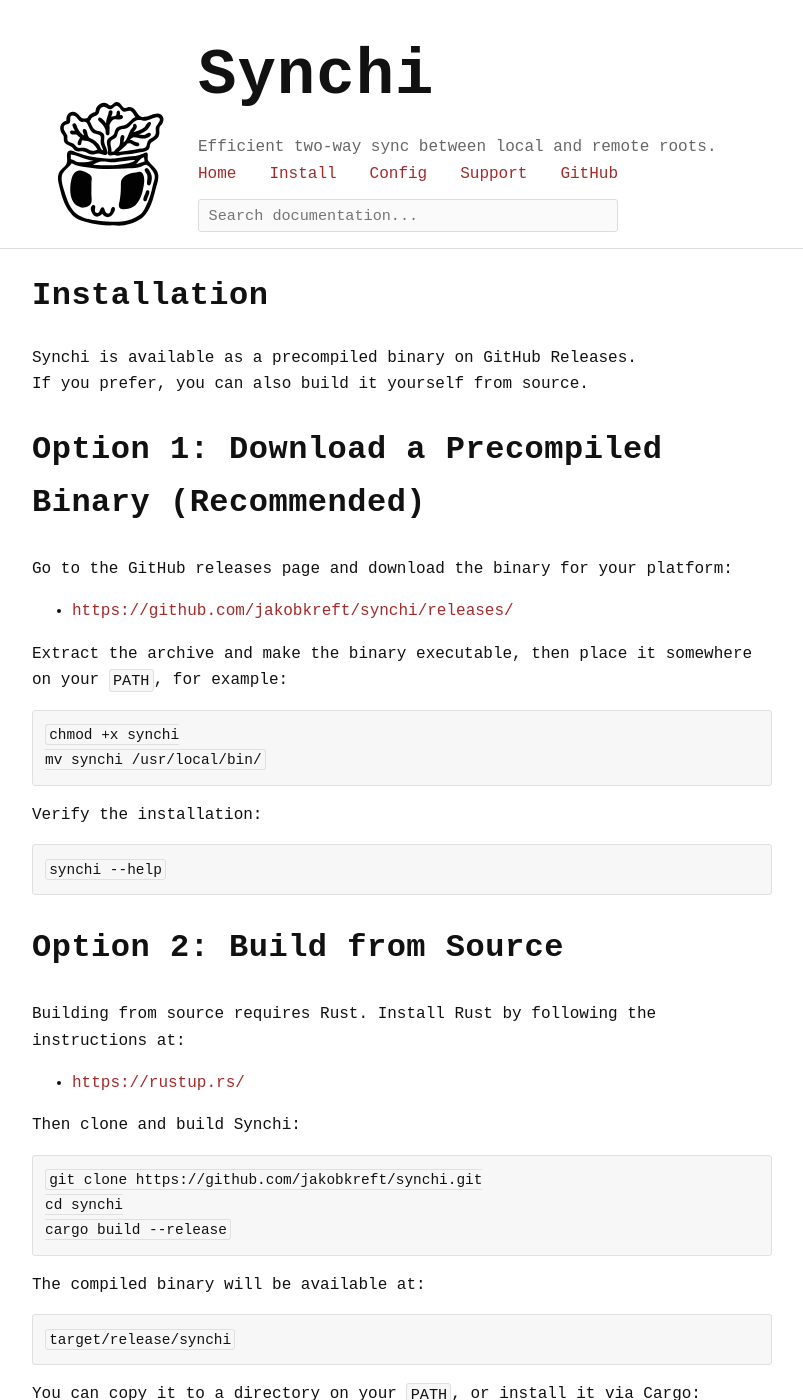
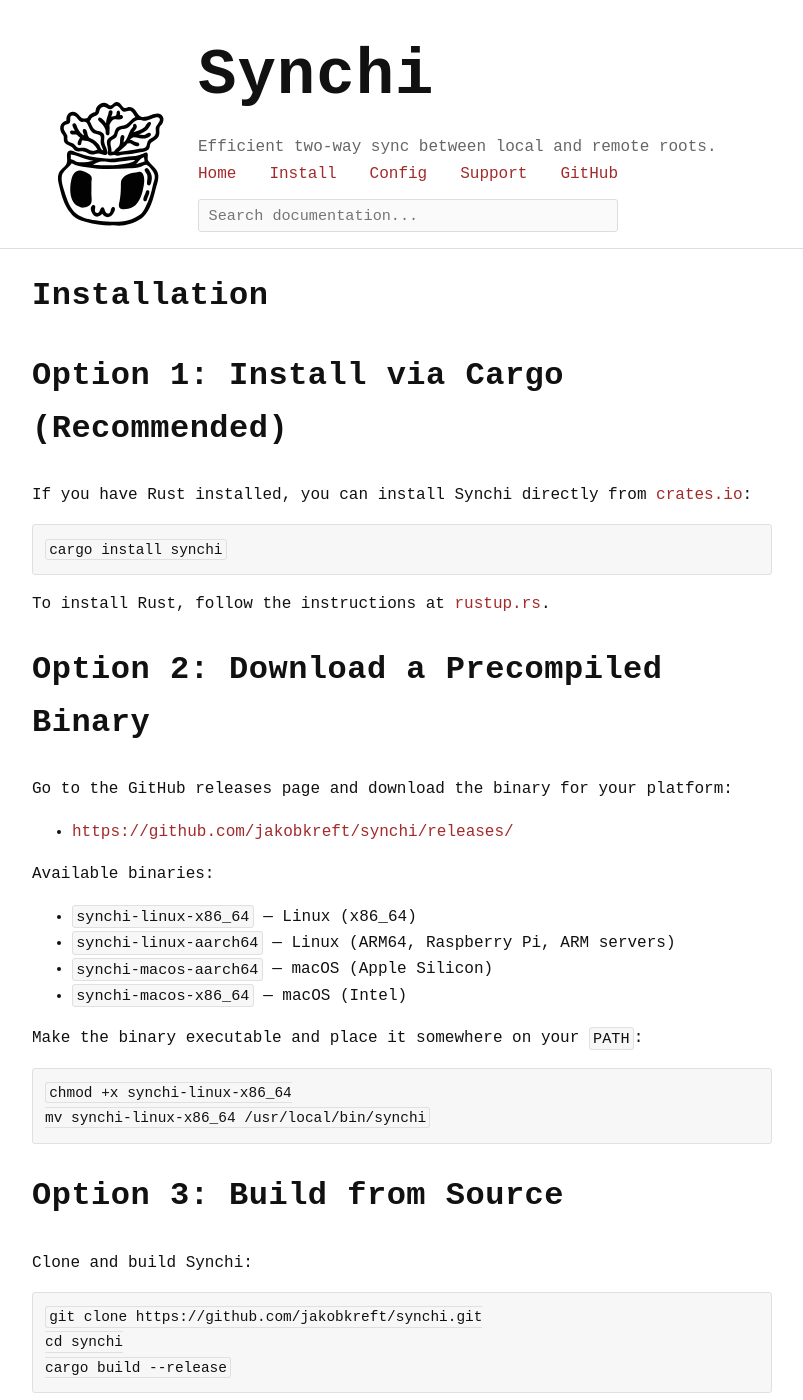
Before and after one commit to jakobkreft/synchi, a Jekyll site: the page built from docs/installation.md, in a window 1280 px wide and 1400 px high. Shown: the whole window, without its empty margins (238-1041 px from the left). Built offline with Jekyll 4.4.1, drawn with Linux system fonts in a browser that asks for light colours; some web fonts are replaced; some of the changed text lies outside the part shown.

Commit message:
published on crates, this is now the recommended installation approach

````diff
--- a/docs/installation.md
+++ b/docs/installation.md
@@ -5,36 +5,39 @@ title: Installation
 
 # Installation
 
-Synchi is available as a precompiled binary on GitHub Releases.
-If you prefer, you can also build it yourself from source.
+## Option 1: Install via Cargo (Recommended)
 
-## Option 1: Download a Precompiled Binary (Recommended)
+If you have Rust installed, you can install Synchi directly from [crates.io](https://crates.io/crates/synchi):
+
+```bash
+cargo install synchi
+```
+
+To install Rust, follow the instructions at [rustup.rs](https://rustup.rs/).
+
+## Option 2: Download a Precompiled Binary
 
 Go to the GitHub releases page and download the binary for your platform:
 
 - [https://github.com/jakobkreft/synchi/releases/](https://github.com/jakobkreft/synchi/releases/)
 
-Extract the archive and make the binary executable, then place it somewhere on your `PATH`, for example:
+Available binaries:
+
+- `synchi-linux-x86_64` — Linux (x86_64)
+- `synchi-linux-aarch64` — Linux (ARM64, Raspberry Pi, ARM servers)
+- `synchi-macos-aarch64` — macOS (Apple Silicon)
+- `synchi-macos-x86_64` — macOS (Intel)
+
+Make the binary executable and place it somewhere on your `PATH`:
 
 ```bash
-chmod +x synchi
-mv synchi /usr/local/bin/
+chmod +x synchi-linux-x86_64
+mv synchi-linux-x86_64 /usr/local/bin/synchi
 ```
 
-Verify the installation:
+## Option 3: Build from Source
 
-```bash
-synchi --help
-```
-
-## Option 2: Build from Source
-
-Building from source requires Rust.
-Install Rust by following the instructions at:
-
-* [https://rustup.rs/](https://rustup.rs/)
-
-Then clone and build Synchi:
+Clone and build Synchi:
 
 ```bash
 git clone https://github.com/jakobkreft/synchi.git
@@ -42,13 +45,7 @@ cd synchi
 cargo build --release
 ```
 
-The compiled binary will be available at:
-
-```
-target/release/synchi
-```
-
-You can copy it to a directory on your `PATH`, or install it via Cargo:
+The compiled binary will be available at `target/release/synchi`. You can copy it to a directory on your `PATH`, or install directly:
 
 ```bash
 cargo install --path .
@@ -56,31 +53,24 @@ cargo install --path .
 
 ## System Requirements
 
-Synchi relies on a few standard Unix tools.
-
-On the machine running Synchi:
+Synchi relies on a few standard Unix tools on both the local machine and any remote hosts:
 
 * `ssh`
 * `tar`
 * `find` (with `-printf` support)
 * `sha256sum`
 
-On remote systems (if using SSH sync), the same tools must be available.
 Most Linux systems already include them.
 
 ## Quick Sanity Check
-
-To confirm Synchi runs correctly:
 
 ```bash
 synchi --version
 synchi --help
 ```
 
-For a full setup, continue with the configuration guide.
-
 ## Next Steps
 
 * [Configuration Reference](./configuration.md)
 * [Android (Termux)](./termux.md) for syncing with Android devices
-* [Troubleshooting](./troubleshooting.md) if something doesn’t work
+* [Troubleshooting](./troubleshooting.md) if something doesn't work
````
Also changed, not shown: docs/index.md (+2 -2 lines), .github/workflows/rust.yml, README.md.
